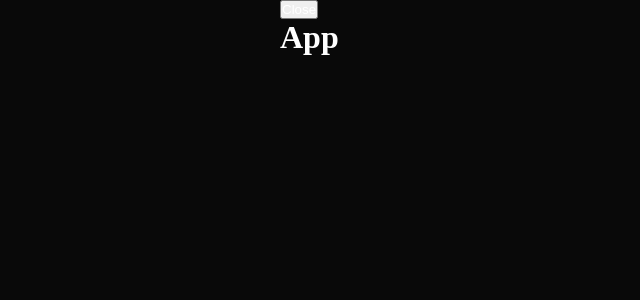
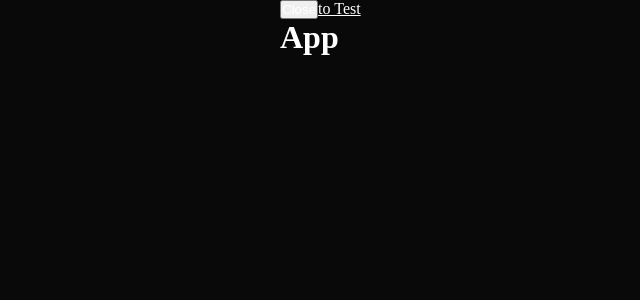
Before and after one commit to divineempire/bet-twa, a Vue app: page / in a window 1280 px wide. Shown: the top 300 px of the page, without its empty margins (120-760 px from the left). Built offline with nearby package versions, Linux system fonts and the light colour scheme.

Commit message:
added link

```diff
--- a/src/components/Header.vue
+++ b/src/components/Header.vue
@@ -2,7 +2,10 @@
 	<div class="header">
 		<button class="header__close-btn"
 			@click="closeApp"
-		>Close</button>
+		>
+			Close
+		</button>
+		<router-link :to="{name: 'Test'}">to Test</router-link>
 	</div>
 </template>
 
--- a/src/components/NavBar.vue
+++ b/src/components/NavBar.vue
@@ -1,5 +1,7 @@
 <template>
-
+	<div class="container">
+		TEST
+	</div>
 </template>
 
 <script>
--- a/src/router/index.js
+++ b/src/router/index.js
@@ -1,5 +1,6 @@
 import { createRouter, createWebHistory } from 'vue-router'
 import Main from '../views/Main.vue'
+import NavBar from "@/components/NavBar.vue";
 
 const routes = [
   {
@@ -7,6 +8,11 @@ const routes = [
     name: 'Main',
     component: Main
   },
+  {
+    path: '/test',
+    name: 'Test',
+    component: NavBar
+  }
 ]
 
 const router = createRouter({
--- a/src/views/Main.vue
+++ b/src/views/Main.vue
@@ -3,6 +3,7 @@
 		<Header />
 		<div class='main'>
 			<Sport />
+<!--			<router-view />-->
 		</div>
 	</div>
 </template>
```
